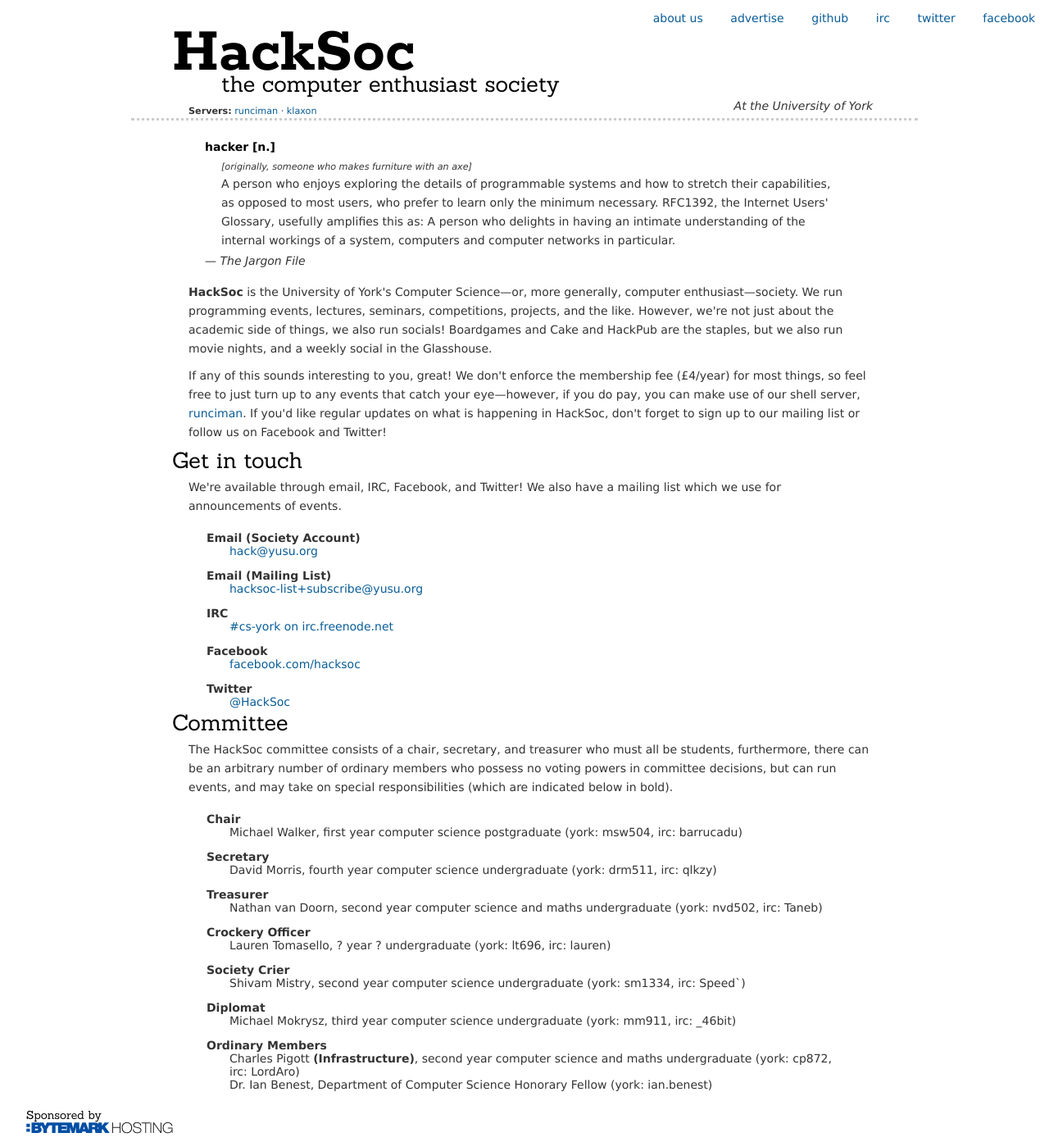
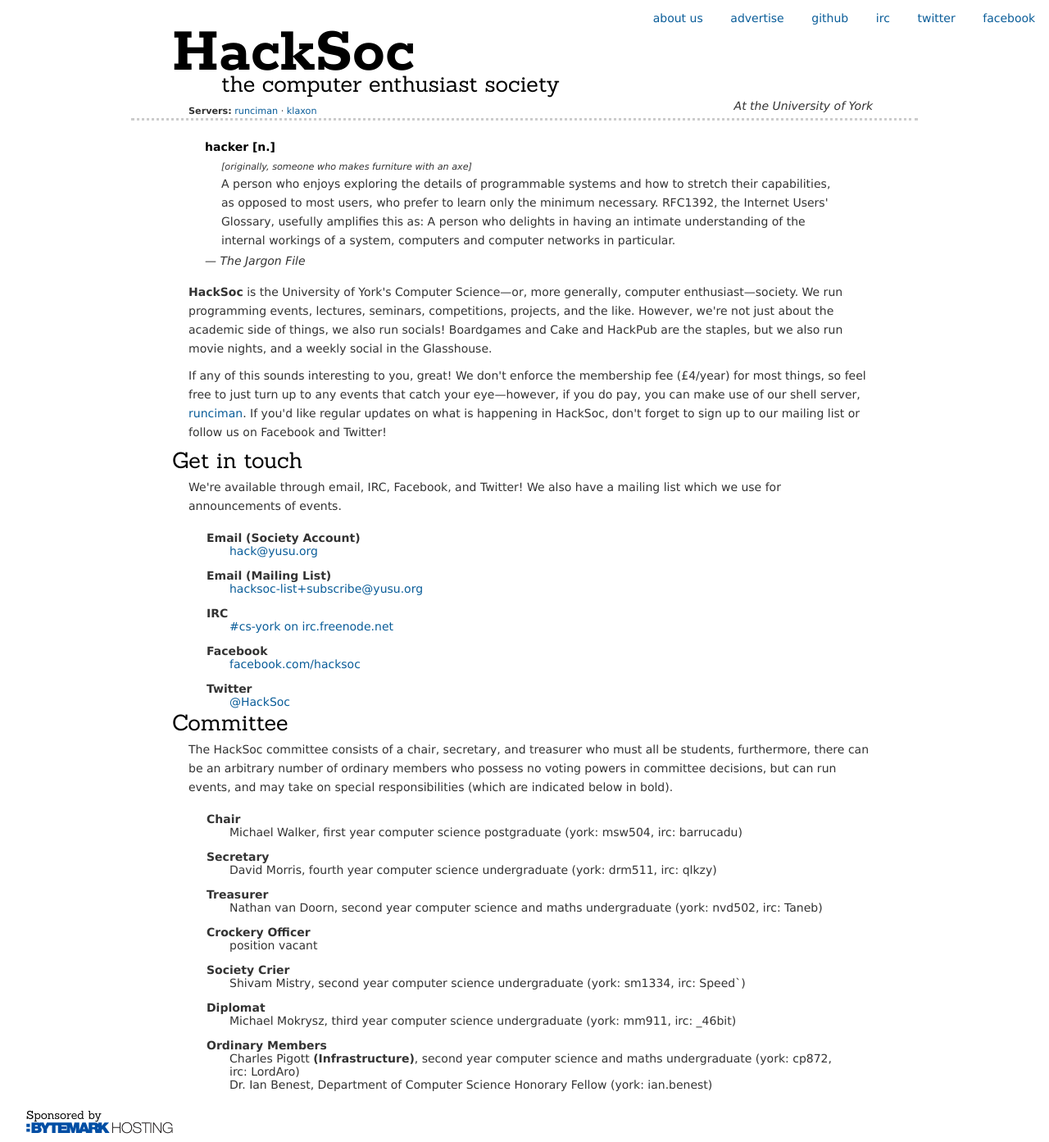
Before and after one commit to HackSoc/hacksoc.org, a Jekyll site: the page built from about.html, in a window 1280 px wide. Shown: the whole page at 82% size. Built offline with Jekyll 4.4.1, drawn with Linux system fonts in a browser that asks for light colours; some web fonts are replaced.

Commit message:
No crockery officer ;_;

```diff
--- a/about.html
+++ b/about.html
@@ -77,8 +77,7 @@
   undergraduate (york: nvd502, irc: Taneb)</dd>
 
   <dt>Crockery Officer</dt>
-  <dd>Lauren Tomasello, ? year ? undergraduate
-  (york: lt696, irc: lauren)</dd>
+  <dd><em>position vacant</em></dd>
 
   <dt>Society Crier</dt>
   <dd>Shivam Mistry, second year computer science undergraduate
```
